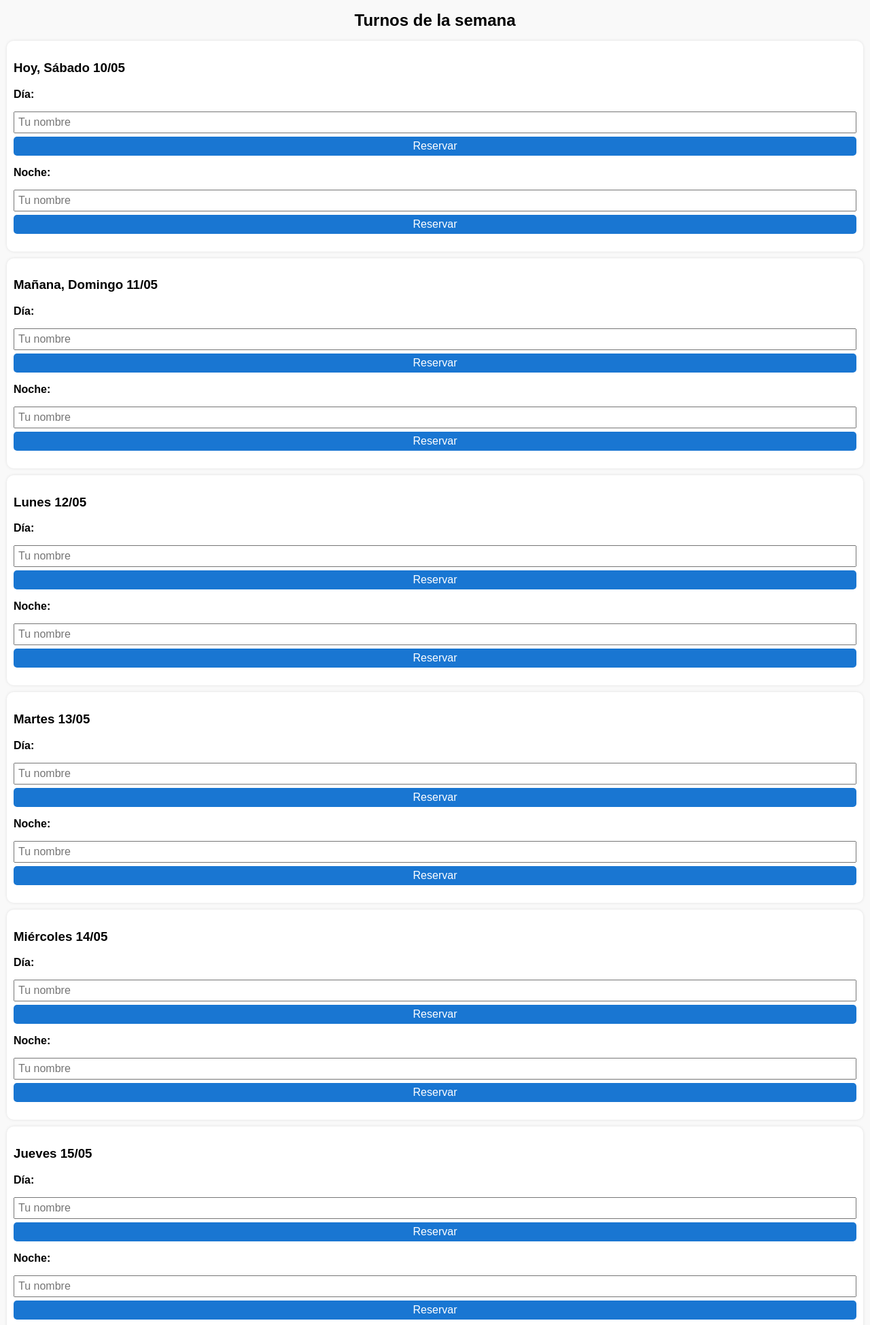
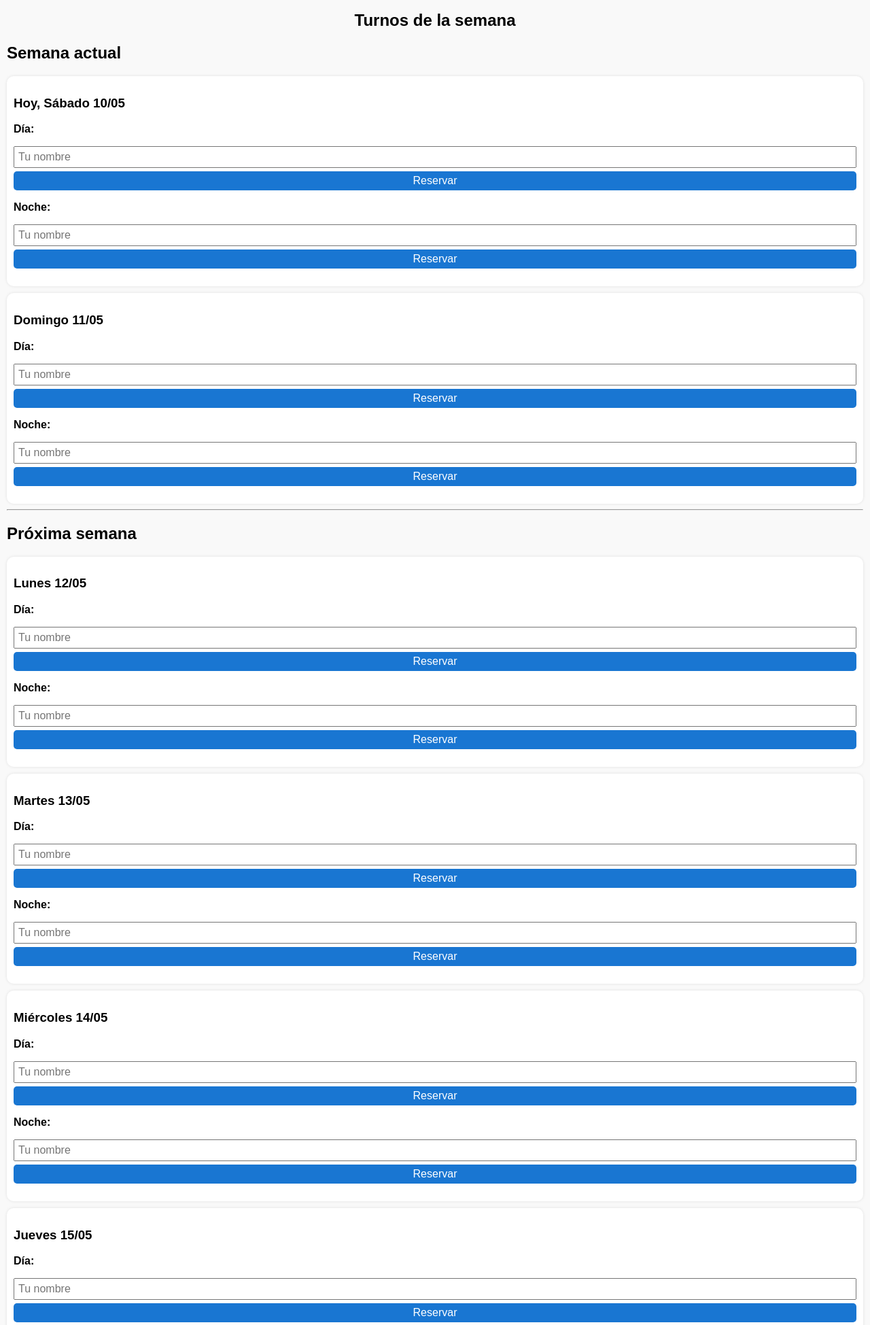
Before and after one commit to T-cordoba/Turnos-cuidado-mama, a Flask app: page / in a window 1280 px wide. Shown: the top 1949 px of the page at 68% size. Run offline with Flask 3, Linux system fonts and the light colour scheme; data that the repository does not hold is empty.

Commit message:
Refactor week display logic to show current and next week's days in the calendar view

```diff
--- a/app/routes.py
+++ b/app/routes.py
@@ -34,14 +34,25 @@ def index():
 
         return redirect(url_for('main.index'))
 
-
     locale.setlocale(locale.LC_TIME, 'C')
 
     hoy = datetime.today().date()
-    mañana = hoy + timedelta(days=1)
-    dias_raw = [hoy + timedelta(days=i) for i in range(7)]
-    dias = [(dia, dia.strftime('%A')) for dia in dias_raw]
+    dia_semana_hoy = hoy.weekday()  # 0 = Lunes, 6 = Domingo
 
+    # Calcular el domingo de la semana actual
+    domingo_actual = hoy + timedelta(days=(6 - dia_semana_hoy))
+
+    # Días de la semana actual (desde hoy hasta el domingo)
+    dias_semana_actual = [hoy + timedelta(days=i) for i in range((domingo_actual - hoy).days + 1)]
+
+    # Calcular el lunes y domingo de la próxima semana
+    lunes_proxima_semana = domingo_actual + timedelta(days=1)
+    domingo_proxima_semana = lunes_proxima_semana + timedelta(days=6)
+
+    # Días de la próxima semana (lunes a domingo)
+    dias_proxima_semana = [lunes_proxima_semana + timedelta(days=i) for i in range(7)]
+
+    # Traducir los días
     dias_traducidos = {
         'Monday': 'Lunes',
         'Tuesday': 'Martes',
@@ -52,5 +63,14 @@ def index():
         'Sunday': 'Domingo'
     }
 
+    # Crear turnos
     turnos = {(t.fecha, t.tipo): t.nombre for t in Turno.query.all()}
-    return render_template('index.html', dias=dias, turnos=turnos, dias_traducidos=dias_traducidos, hoy=hoy, mañana=mañana)
+
+    return render_template(
+        'index.html',
+        dias_semana_actual=[(dia, dia.strftime('%A')) for dia in dias_semana_actual],
+        dias_proxima_semana=[(dia, dia.strftime('%A')) for dia in dias_proxima_semana],
+        turnos=turnos,
+        dias_traducidos=dias_traducidos,
+        hoy=hoy
+    )
--- a/app/templates/index.html
+++ b/app/templates/index.html
@@ -8,14 +8,15 @@
 </head>
 <body>
     <h1>Turnos de la semana</h1>
+
+    <!-- Semana actual -->
+    <h2>Semana actual</h2>
     <div class="calendario">
-        {% for dia in dias %}
+        {% for dia in dias_semana_actual %}
         <div class="dia">
             <h3>
                 {% if dia[0] == hoy %}
                     Hoy, {{ dias_traducidos[dia[1]] }} {{ dia[0].strftime('%d/%m') }}
-                {% elif dia[0] == mañana %}
-                    Mañana, {{ dias_traducidos[dia[1]] }} {{ dia[0].strftime('%d/%m') }}
                 {% else %}
                     {{ dias_traducidos[dia[1]] }} {{ dia[0].strftime('%d/%m') }}
                 {% endif %}
@@ -47,5 +48,42 @@
         </div>
         {% endfor %}
     </div>
+
+    <!-- Separador -->
+    <hr>
+    <h2>Próxima semana</h2>
+
+    <!-- Próxima semana -->
+    <div class="calendario">
+        {% for dia in dias_proxima_semana %}
+        <div class="dia">
+            <h3>{{ dias_traducidos[dia[1]] }} {{ dia[0].strftime('%d/%m') }}</h3>
+
+            {% for turno in ['día', 'noche'] %}
+                <div class="turno">
+                    <p><strong>{{ turno.capitalize() }}:</strong>
+                    {% if (dia[0], turno) in turnos %}
+                        {{ turnos[(dia[0], turno)] }}
+                        <form method="post">
+                            <input type="hidden" name="fecha" value="{{ dia[0].strftime('%Y-%m-%d') }}">
+                            <input type="hidden" name="tipo" value="{{ turno }}">
+                            <input type="hidden" name="action" value="cancelar">
+                            <button>Cancelar</button>
+                        </form>
+                    {% else %}
+                        <form method="post">
+                            <input type="hidden" name="fecha" value="{{ dia[0].strftime('%Y-%m-%d') }}">
+                            <input type="hidden" name="tipo" value="{{ turno }}">
+                            <input type="hidden" name="action" value="reservar">
+                            <input type="text" name="nombre" placeholder="Tu nombre" required>
+                            <button>Reservar</button>
+                        </form>
+                    {% endif %}
+                    </p>
+                </div>
+            {% endfor %}
+        </div>
+        {% endfor %}
+    </div>
 </body>
 </html>
```
